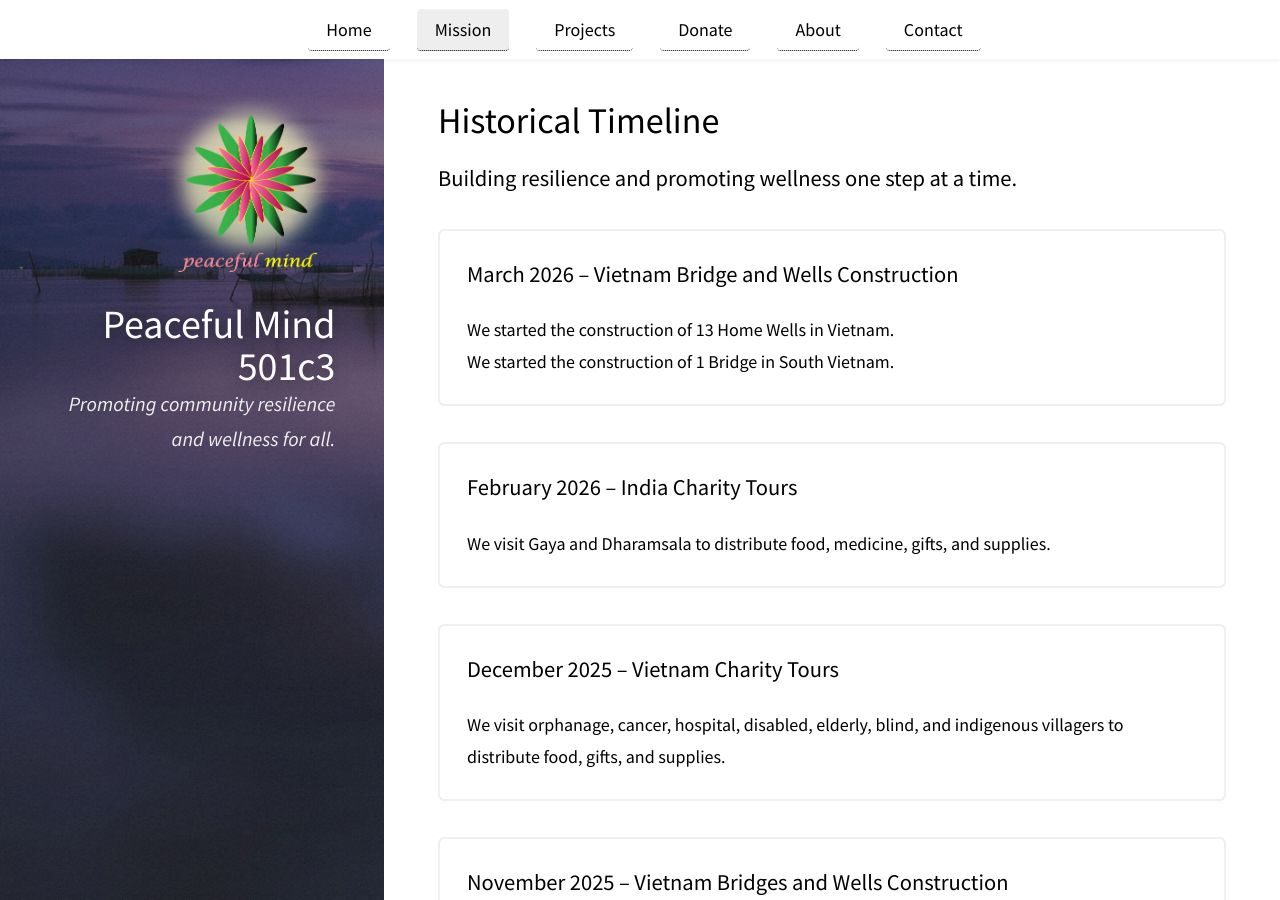
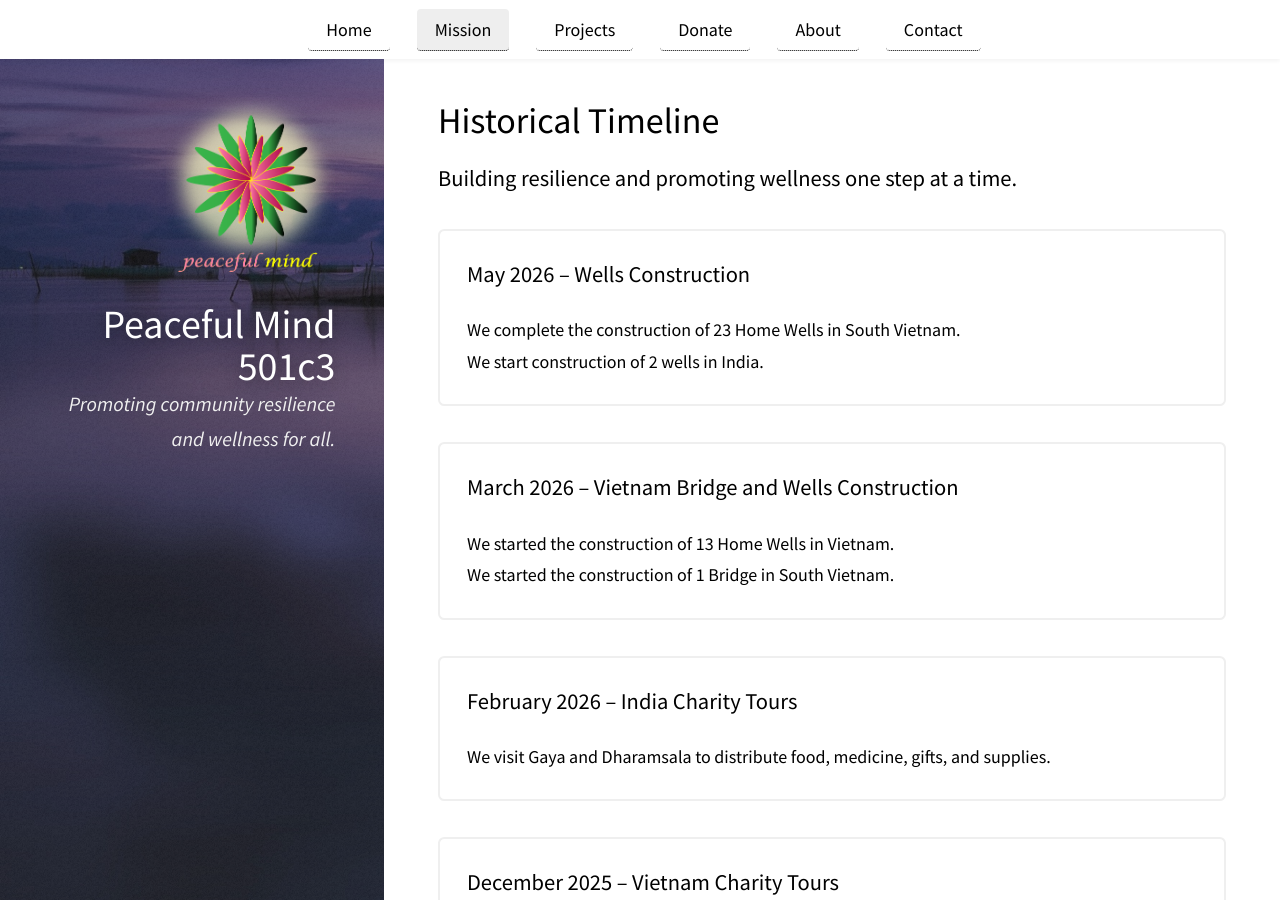
Before and after one commit to peacefulcenter/peacefulcenter.github.io, a Jekyll site: the page built from pages/mission.md, in a window 1280 px wide and 900 px high, scrolled down 683 px. Built offline with Jekyll 4.4.1, drawn with Linux system fonts in a browser that asks for light colours.

Commit message:
update status

```diff
--- a/pages/mission.md
+++ b/pages/mission.md
@@ -21,7 +21,11 @@ permalink: /:basename/
     <p>Building resilience and promoting wellness one step at a time.</p>
   </header>
 
-
+ <div class="box">
+    <h3>May 2026 – Wells Construction</h3>
+    <p>We complete the construction of 23 Home Wells in South Vietnam.<br>
+    We start construction of 2 wells in India.</p>
+  </div>
   <div class="box">
     <h3>March 2026 – Vietnam Bridge and Wells Construction</h3>
     <p>We started the construction of 13 Home Wells in Vietnam.<br>
```
Also changed, not shown: _featured-cards/card3.md (+1 -1 lines), pages/donate.md (+1 -1 lines).
